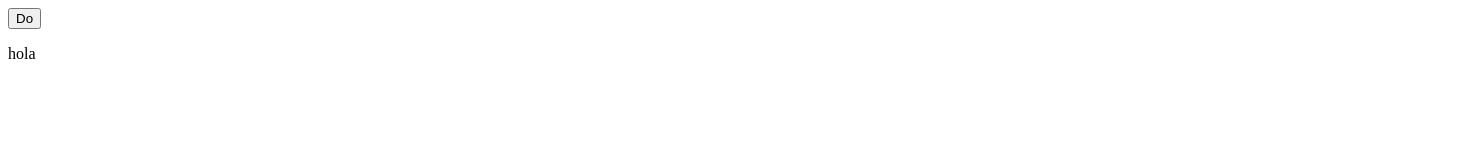
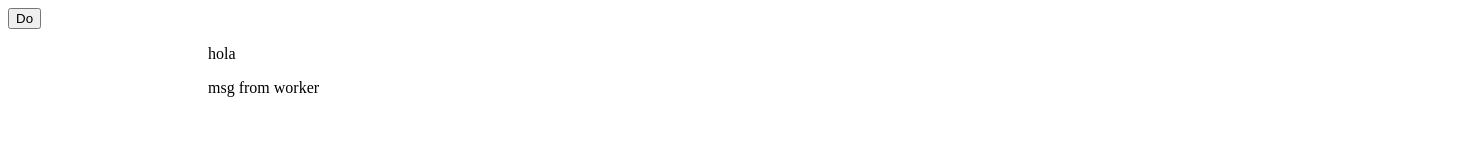
Before and after one commit to alfonso-presa/profiling-demo, a website: page sample/index.html in a window 1280 px wide. Both pictures are taken after a click on the button "Do". Shown: the whole page, 1472 px wide, since content can reach past the window. Drawn offline with Linux system fonts and the light colour scheme.

Commit message:
feat(): Update sample

```diff
--- a/sample/index.html
+++ b/sample/index.html
@@ -1,10 +1,41 @@
 <!doctype HTML>
 <html>
     <head>
+        <style>
+            p {
+                transition: all 2s;
+                position: relative;
+            }
+
+            p.move {
+                left: 200px;
+            }
+        </style>
         <script>
-            function doOtherThing() {
-                console.log('hola');
-                document.getElementById('log').innerHTML = document.getElementById('log').innerHTML +'<p>hola</p>'
+
+            var blob = new Blob([`
+                onmessage = function wListener(e) {
+                    function inTheWebWorker() {
+                        postMessage('msg from worker');
+                    }
+                    inTheWebWorker();
+                }
+            `]);
+
+            var worker = new Worker(window.URL.createObjectURL(blob));
+
+            worker.onmessage = function(e) {
+                writeMessage(e.data);
+            };
+
+            function writeMessage(text) {
+                document.getElementById('log').innerHTML = document.getElementById('log').innerHTML +`<p class="sel">${text}</p>`
+                setTimeout(() => document.querySelectorAll('p.sel').forEach((t) => t.className='move'),1);
+            }
+
+            function doOtherThing(text) {
+                worker.postMessage('Hi worker!');
+                writeMessage('hola');
             }
 
             function doSomething() {
```
Also changed, not shown: sample.js (+6 -6 lines).
